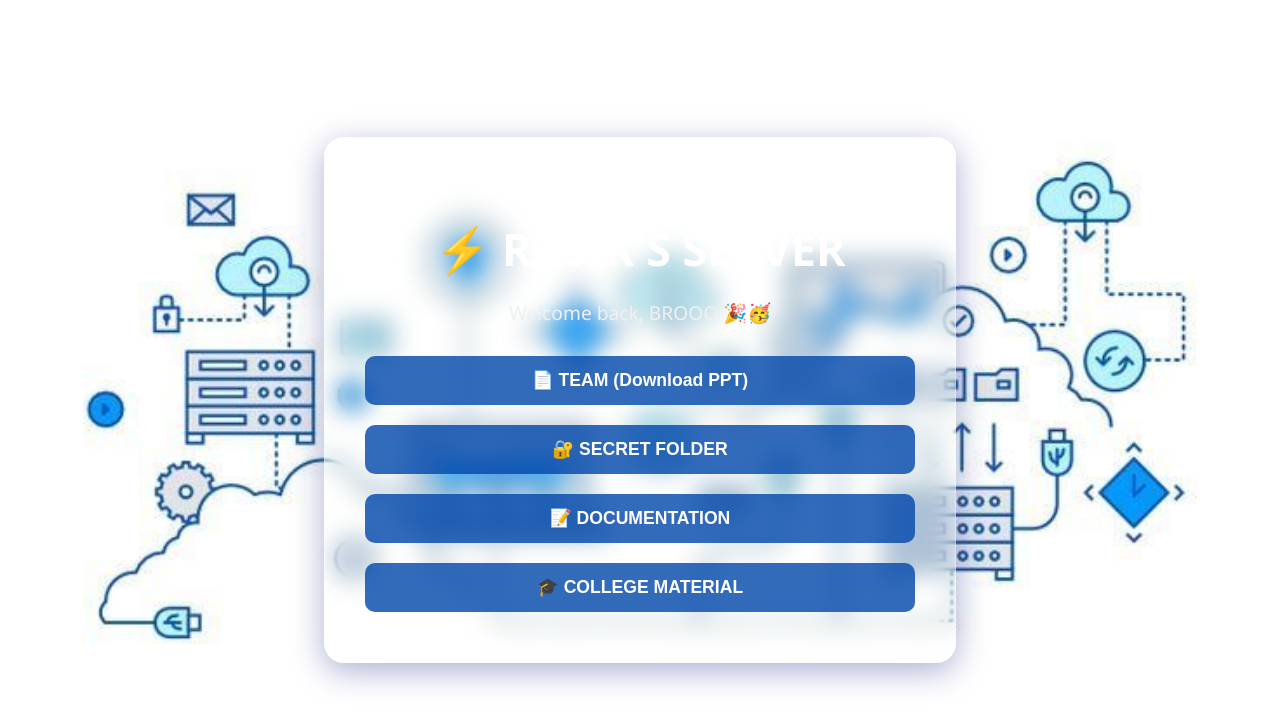
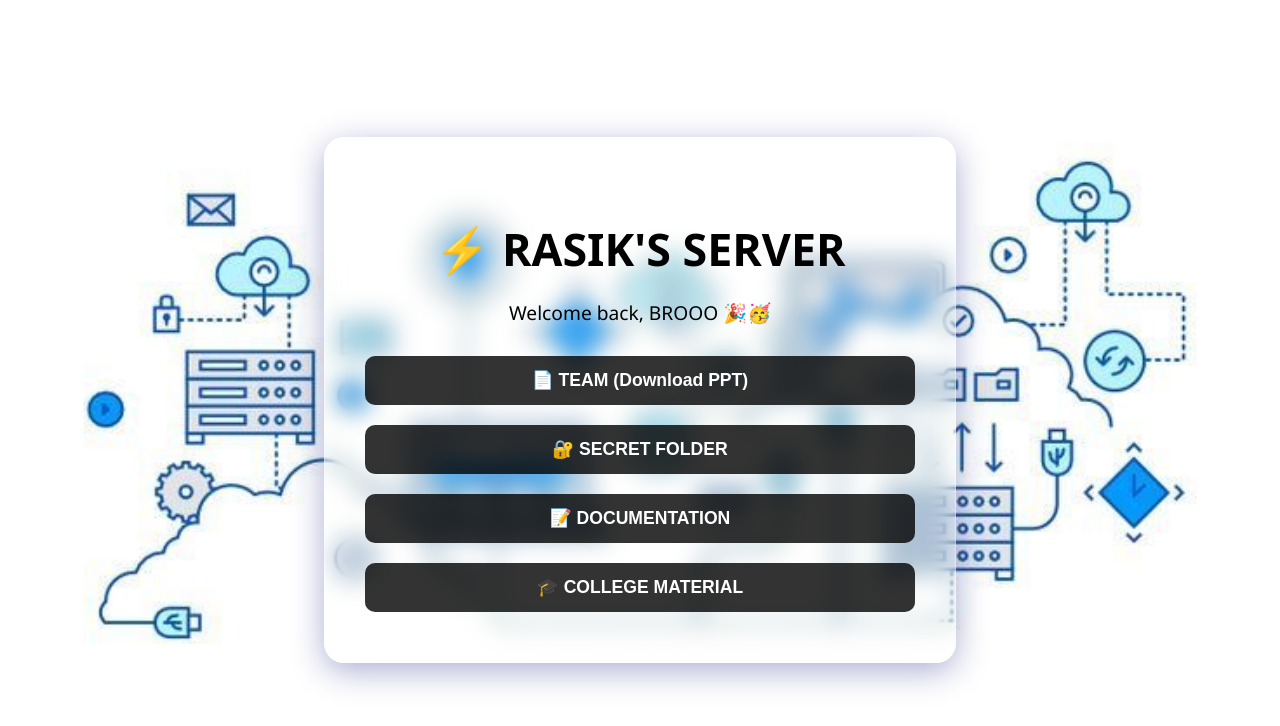
Before and after one commit to Rasik2504/server, a plain HTML site: page index.html in a window 1280 px wide. Drawn offline with Linux system fonts and the light colour scheme.

Commit message:
file added

```diff
--- a/style.css
+++ b/style.css
@@ -30,14 +30,14 @@ body {
 h1 {
   font-size: 2.8rem;
   margin-bottom: 15px;
-  color: #ffffff;
+  color: #000000;
 }
 
 /* Subtitle */
 p {
   font-size: 1.2rem;
   margin-bottom: 30px;
-  color: #f0f0f0;
+  color: #000000;
 }
 
 /* Buttons */
@@ -48,8 +48,8 @@ p {
 }
 
 .links button {
-  background-color: rgba(0, 71, 171, 0.8);
-  color: #fff;
+  background-color: rgba(0, 0, 0, 0.8);
+  color: #ffffff;
   border: none;
   padding: 14px 20px;
   font-size: 1.1rem;
```
